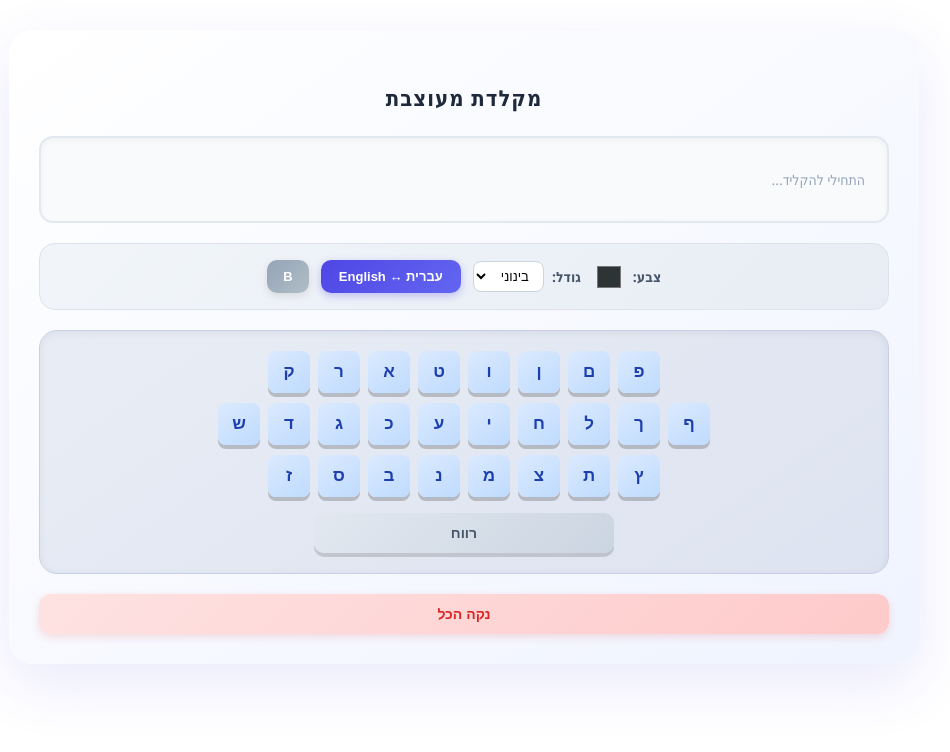
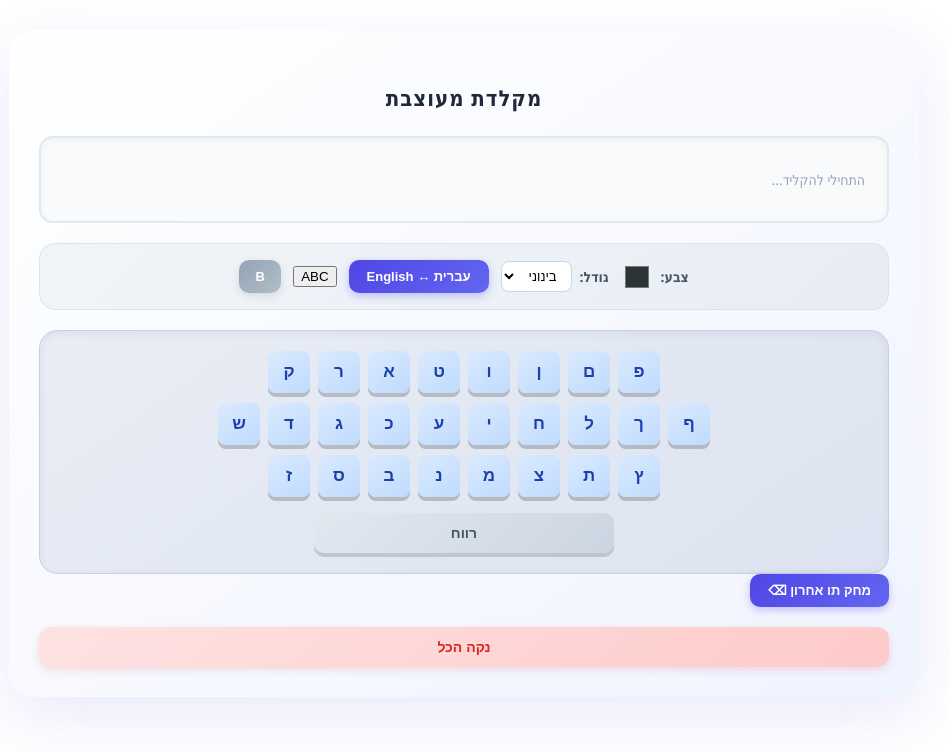
Before and after one commit to y0548423996-afk/reactProject, a React (Vite) app in the folder מקלדת/: page / in a window 1280 px wide. Shown: the top 752 px of the page, without its empty margins (176-1126 px from the left). Built offline with nearby package versions, Linux system fonts and the light colour scheme.

Commit message:
add fun delete last

```diff
--- a/מקלדת/src/components/KeyboardSettings.tsx
+++ b/מקלדת/src/components/KeyboardSettings.tsx
@@ -3,6 +3,7 @@ import type { KeyboardConfig, TypedChar } from "../types";
 import { HEBREW_LAYOUT, ENGLISH_LAYOUT } from '../constants';
 import WhichLanguage from "./WhichLanguage";
 import "./KeyboardSettings.css";
+
 
 export default function KeyboardSetting() {
 
@@ -14,7 +15,9 @@ export default function KeyboardSetting() {
         isUpper: false
     });
 
+
     const [typedChars, setTypedChars] = useState<TypedChar[]>([]);
+
 
     const changeLanguage = () => {
         setCurrentConfig({
@@ -22,6 +25,7 @@ export default function KeyboardSetting() {
             language: currentConfig.language === 'hebrew' ? 'english' : 'hebrew'
         });
     };
+
 
     const addChar = (char: string) => {
         const newCharObj: TypedChar = {
@@ -31,8 +35,14 @@ export default function KeyboardSetting() {
         };
         setTypedChars([...typedChars, newCharObj]);
     };
+    const deleteLastChar = () => {
+        // אנחנו משתמשים ב-slice כדי להעתיק את המערך מההתחלה ועד אחד לפני הסוף
+        setTypedChars(typedChars.slice(0, -1));
+    };
+
 
     const activeLayout = currentConfig.language === 'hebrew' ? HEBREW_LAYOUT : ENGLISH_LAYOUT;
+
 
     return (
         <div className="kb-container">
@@ -51,21 +61,23 @@ export default function KeyboardSetting() {
                 ))}
             </div>
 
+
             <div className="kb-controls">
                 <div className="kb-label-group">
                     <label>צבע:</label>
                     <input
                         type="color"
                         value={currentConfig.color}
-                        onChange={(e) => setCurrentConfig({...currentConfig, color: e.target.value})}
+                        onChange={(e) => setCurrentConfig({ ...currentConfig, color: e.target.value })}
                     />
                 </div>
+
 
                 <div className="kb-label-group">
                     <label>גודל:</label>
                     <select
                         value={currentConfig.fontSize}
-                        onChange={(e) => setCurrentConfig({...currentConfig, fontSize: e.target.value})}
+                        onChange={(e) => setCurrentConfig({ ...currentConfig, fontSize: e.target.value })}
                     >
                         <option value="16px">קטן</option>
                         <option value="20px">בינוני</option>
@@ -73,17 +85,23 @@ export default function KeyboardSetting() {
                     </select>
                 </div>
 
+
                 <button className="kb-btn" onClick={changeLanguage}>
                     {currentConfig.language === 'hebrew' ? 'עברית ↔ English' : 'English ↔ עברית'}
                 </button>
 
+                <button onClick={() => setCurrentConfig({ ...currentConfig, isUpper: !currentConfig.isUpper })}>
+                    {currentConfig.isUpper ? 'abc' : 'ABC'}
+                </button>
+
                 <button
                     className={`kb-btn kb-btn-bold ${currentConfig.isBold ? 'active' : 'inactive'}`}
-                    onClick={() => setCurrentConfig({...currentConfig, isBold: !currentConfig.isBold})}
+                    onClick={() => setCurrentConfig({ ...currentConfig, isBold: !currentConfig.isBold })}
                 >
                     B
                 </button>
             </div>
+
 
             <div key={currentConfig.language} className="kb-grid">
                 {activeLayout.map((row, rowIndex) => (
@@ -104,9 +122,16 @@ export default function KeyboardSetting() {
                 </button>
             </div>
 
-            <button className="kb-clear" onClick={() => setTypedChars([])}>
-                נקה הכל
-            </button>
+            <div className="kb-actions">
+                <button className="kb-btn kb-delete" onClick={deleteLastChar}>
+                    מחק תו אחרון ⌫
+                </button>
+
+                <button className="kb-clear" onClick={() => setTypedChars([])}>
+                    נקה הכל
+                </button>
+            </div>
+
         </div>
     );
 }
```
